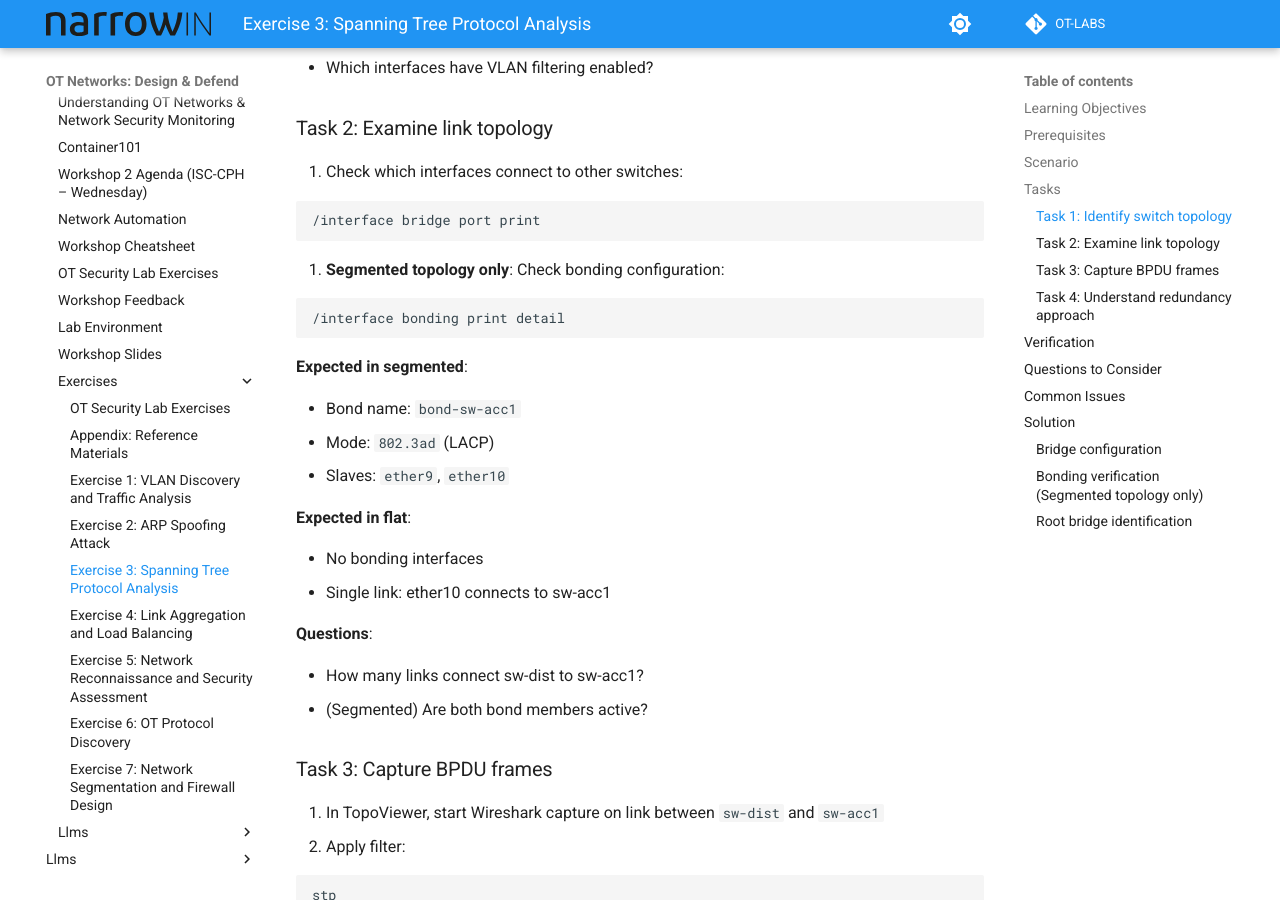
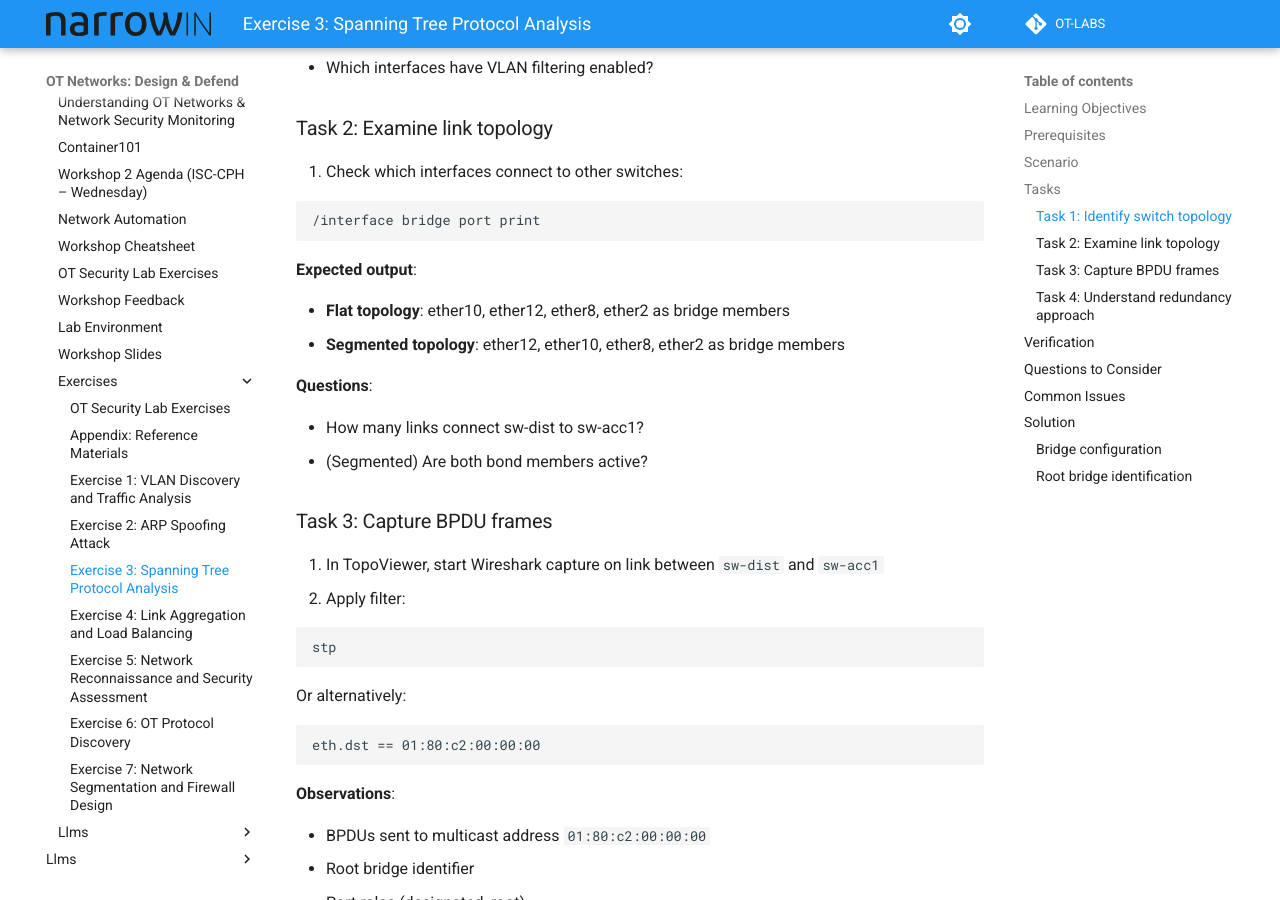
Before and after one commit to narrowin/ot-labs-docs, an MkDocs documentation site: the page built from docs/en/exercises/ex3-spanning-tree.md, in a window 1280 px wide and 900 px high, scrolled down 1501 px. Built offline with MkDocs 1.6.1 and Material for MkDocs 9.7.7, drawn with Linux system fonts in a browser that asks for light colours; comment, search, counter and statistics services are not loaded.

Commit message:
docs: sync from ot-lab

````diff
--- a/docs/en/exercises/ex3-spanning-tree.md
+++ b/docs/en/exercises/ex3-spanning-tree.md
@@ -61,22 +61,10 @@ ssh admin@192.168.100.12
 /interface bridge port print
 ```
 
-2. **Segmented topology only**: Check bonding configuration:
+**Expected output**:
 
-```routeros
-/interface bonding print detail
-```
-
-**Expected in segmented**:
-
-- Bond name: `bond-sw-acc1`
-- Mode: `802.3ad` (LACP)
-- Slaves: `ether9`, `ether10`
-
-**Expected in flat**:
-
-- No bonding interfaces
-- Single link: ether10 connects to sw-acc1
+- **Flat topology**: ether10, ether12, ether8, ether2 as bridge members
+- **Segmented topology**: ether12, ether10, ether8, ether2 as bridge members
 
 **Questions**:
 
@@ -212,38 +200,10 @@ Success indicators:
 
     **Flat topology** shows ether10, ether12, ether8, ether2 as bridge members with VLAN settings.
 
-    **Segmented topology** shows ether12, bond-sw-acc1, ether8, ether2 as bridge members with VLAN settings.
+    **Segmented topology** shows ether12, ether10, ether8, ether2 as bridge members with VLAN settings.
 
-    ### Bonding verification (Segmented topology only)
-
-    ```
-    /interface bonding print detail
-    ```
-
-    Output shows:
-
-    ```text
-    0   name="bond-sw-acc1" mtu=auto mode=802.3ad primary=none
-        slaves=ether9,ether10 link-monitoring=mii arp-interval=100ms
-        lacp-rate=30secs transmit-hash-policy=layer-2-and-3
-    ```
-
-    Monitor status:
-
-    ```
-    /interface bonding monitor bond-sw-acc1 once
-    ```
-
-    Output:
-
-    ```text
-                  mode: 802.3ad
-                active: yes
-          active-ports: ether9 ether10
-       lacp-negotiated: yes
-    ```
-
-    In flat topology, bonding is not used - each switch connects via a single physical interface.
+    !!! info "Bonding not configured"
+        Link aggregation (bonding) is currently not configured in any lab topology. In both topologies, each switch connects via individual physical interfaces.
 
     ### Root bridge identification
 
````
Also changed, not shown: docs/de/exercises/ex3-spanning-tree.md (+6 -46 lines), docs/de/exercises/index.md (+1 -1 lines), docs/en/exercises/index.md (+1 -1 lines).
